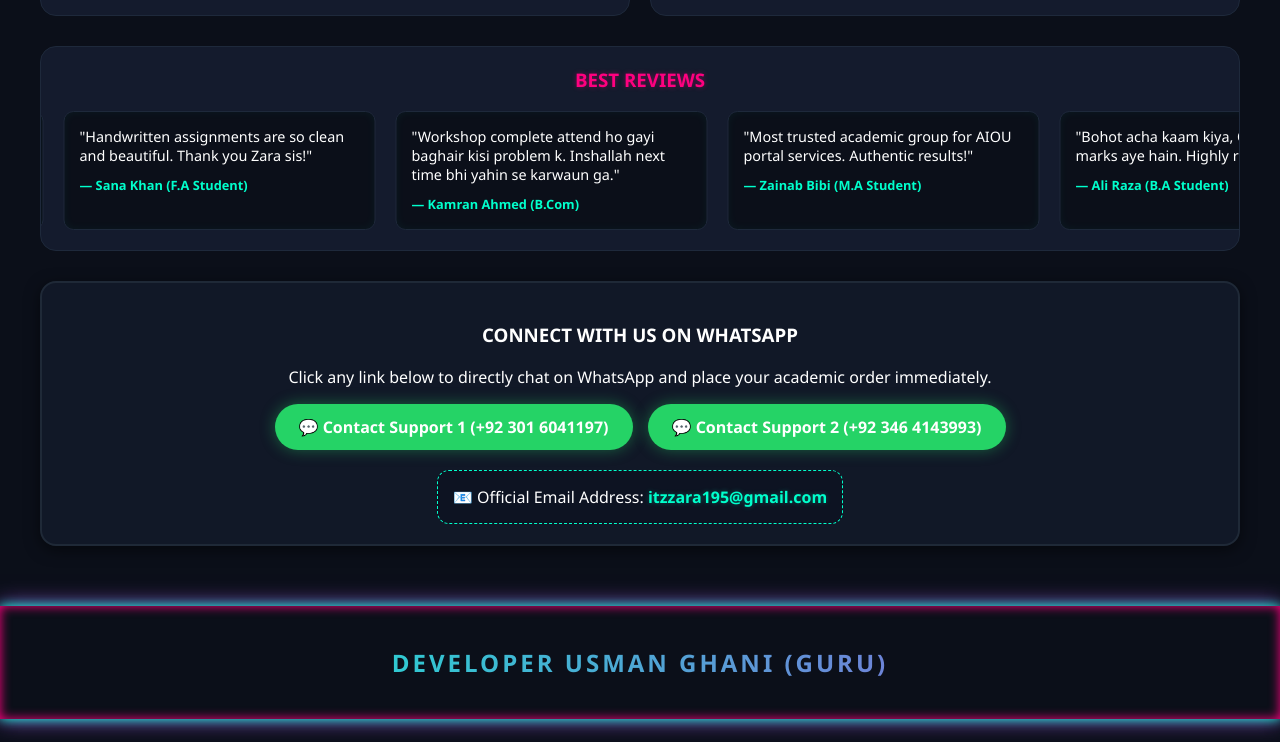
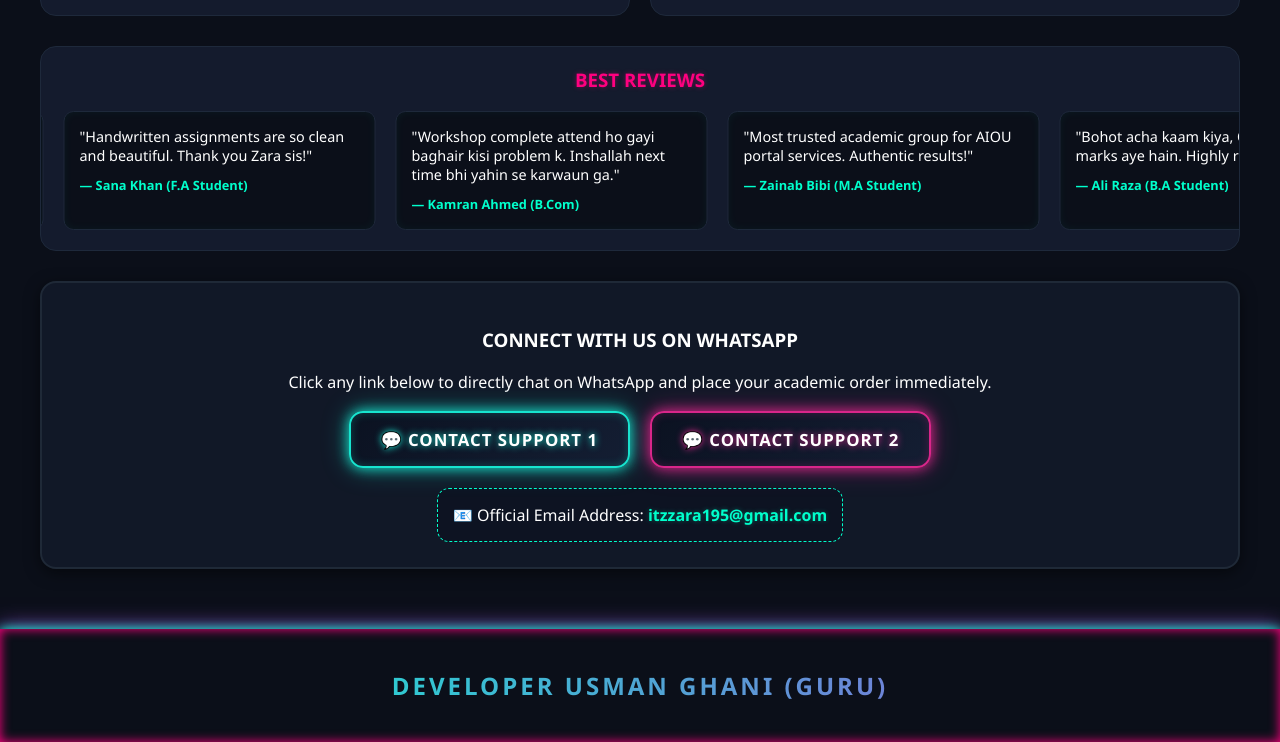
Before and after one commit to ZARACHAIOU195/Aiou-Studio-Center, a plain HTML site: page index.html in a window 1280 px wide. Shown: the part 5138-5880 px from the top of the page. Before the commit the page ends 5857 px from the top, so only its background shows below. Drawn offline with Linux system fonts and the light colour scheme.

Commit message:
Update index.html

```diff
--- a/index.html
+++ b/index.html
@@ -410,7 +410,7 @@
             background-color: #111827;
             border: 2px solid #1f2937;
             border-radius: 16px;
-            padding: 20px;
+            padding: 25px 20px;
             text-align: center;
             margin-top: 30px;
             box-shadow: 0 4px 15px rgba(0, 0, 0, 0.5);
@@ -418,27 +418,69 @@
         .contact-buttons-container {
             display: flex;
             flex-wrap: wrap;
-            gap: 15px;
+            gap: 20px;
             justify-content: center;
-            margin-top: 15px;
+            margin-top: 18px;
         }
         .whatsapp-btn {
             display: inline-flex;
             align-items: center;
+            justify-content: center;
             gap: 10px;
-            background-color: #25d366;
+            background: linear-gradient(135deg, #0b1221 0%, #141e33 100%);
             color: #fff;
-            text-decoration: none;
-            padding: 12px 24px;
-            font-size: 1rem;
-            font-weight: bold;
-            border-radius: 30px;
-            box-shadow: 0 0 15px rgba(37, 211, 102, 0.4);
+            border: 2px solid var(--neon-cyan);
+            padding: 15px 30px;
+            font-size: 1.05rem;
+            font-weight: 800;
+            letter-spacing: 1px;
+            text-transform: uppercase;
+            border-radius: 14px;
+            cursor: pointer;
+            font-family: inherit;
+            box-shadow: 0 0 15px rgba(0, 255, 204, 0.5), inset 0 0 10px rgba(255, 0, 127, 0.25);
+            animation: vipBtnBlink 1.8s infinite alternate;
             transition: transform 0.3s ease, box-shadow 0.3s ease;
         }
+        .whatsapp-btn.vip-alt {
+            border-color: var(--neon-pink);
+            animation: vipBtnBlinkAlt 1.8s infinite alternate;
+        }
         .whatsapp-btn:hover {
-            transform: translateY(-3px);
-            box-shadow: 0 0 25px rgba(37, 211, 102, 0.8);
+            transform: translateY(-4px) scale(1.04);
+            box-shadow: 0 0 28px var(--neon-cyan), 0 0 40px var(--neon-pink);
+        }
+        @keyframes vipBtnBlink {
+            0%, 100% {
+                border-color: var(--neon-cyan);
+                box-shadow: 0 0 14px var(--neon-cyan), 0 0 28px rgba(0, 255, 204, 0.4), inset 0 0 10px rgba(0, 255, 204, 0.25);
+                text-shadow: 0 0 8px var(--neon-cyan);
+                opacity: 1;
+            }
+            50% {
+                border-color: var(--neon-purple);
+                box-shadow: 0 0 8px var(--neon-purple), 0 0 18px rgba(157, 78, 221, 0.35), inset 0 0 6px rgba(157, 78, 221, 0.2);
+                text-shadow: 0 0 5px var(--neon-purple);
+                opacity: 0.85;
+            }
+            53% { opacity: 0.45; }
+            56% { opacity: 1; }
+        }
+        @keyframes vipBtnBlinkAlt {
+            0%, 100% {
+                border-color: var(--neon-pink);
+                box-shadow: 0 0 14px var(--neon-pink), 0 0 28px rgba(255, 0, 127, 0.4), inset 0 0 10px rgba(255, 0, 127, 0.25);
+                text-shadow: 0 0 8px var(--neon-pink);
+                opacity: 1;
+            }
+            50% {
+                border-color: var(--neon-cyan);
+                box-shadow: 0 0 8px var(--neon-cyan), 0 0 18px rgba(0, 255, 204, 0.35), inset 0 0 6px rgba(0, 255, 204, 0.2);
+                text-shadow: 0 0 5px var(--neon-cyan);
+                opacity: 0.85;
+            }
+            53% { opacity: 0.45; }
+            56% { opacity: 1; }
         }
         .email-section {
             margin-top: 20px;
@@ -802,12 +844,12 @@
             <p>Click any link below to directly chat on WhatsApp and place your academic order immediately.</p>
 
             <div class="contact-buttons-container">
-                <a href="https://wa.me/923016041197" target="_blank" class="whatsapp-btn">
-                    💬 Contact Support 1 (+92 301 6041197)
-                </a>
-                <a href="https://wa.me/923464143993" target="_blank" class="whatsapp-btn">
-                    💬 Contact Support 2 (+92 346 4143993)
-                </a>
+                <button type="button" onclick="openWhatsAppChat(1)" class="whatsapp-btn">
+                    💬 Contact Support 1
+                </button>
+                <button type="button" onclick="openWhatsAppChat(2)" class="whatsapp-btn vip-alt">
+                    💬 Contact Support 2
+                </button>
             </div>
 
             <div class="email-section">
@@ -835,6 +877,18 @@
         menuBtn.addEventListener('click', toggleMenu);
         menuOverlay.addEventListener('click', toggleMenu);
 
+        // Hidden WhatsApp Direct Chat Script with Pre-filled Greeting
+        function openWhatsAppChat(slot) {
+            const hiddenContacts = {
+                1: atob('OTIzMDE2MDQxMTk3'),
+                2: atob('OTIzNDY0MTQzOTkz')
+            };
+            const target = hiddenContacts[slot];
+            if (!target) return;
+            const greeting = encodeURIComponent('ASSALAMUALAIKUM ZARA CH');
+            window.open(`https://wa.me/${target}?text=${greeting}`, '_blank', 'noopener,noreferrer');
+        }
+
         // Music play trigger upon click
         window.addEventListener('click', () => {
             const audio = document.getElementById('bg-music');
```
